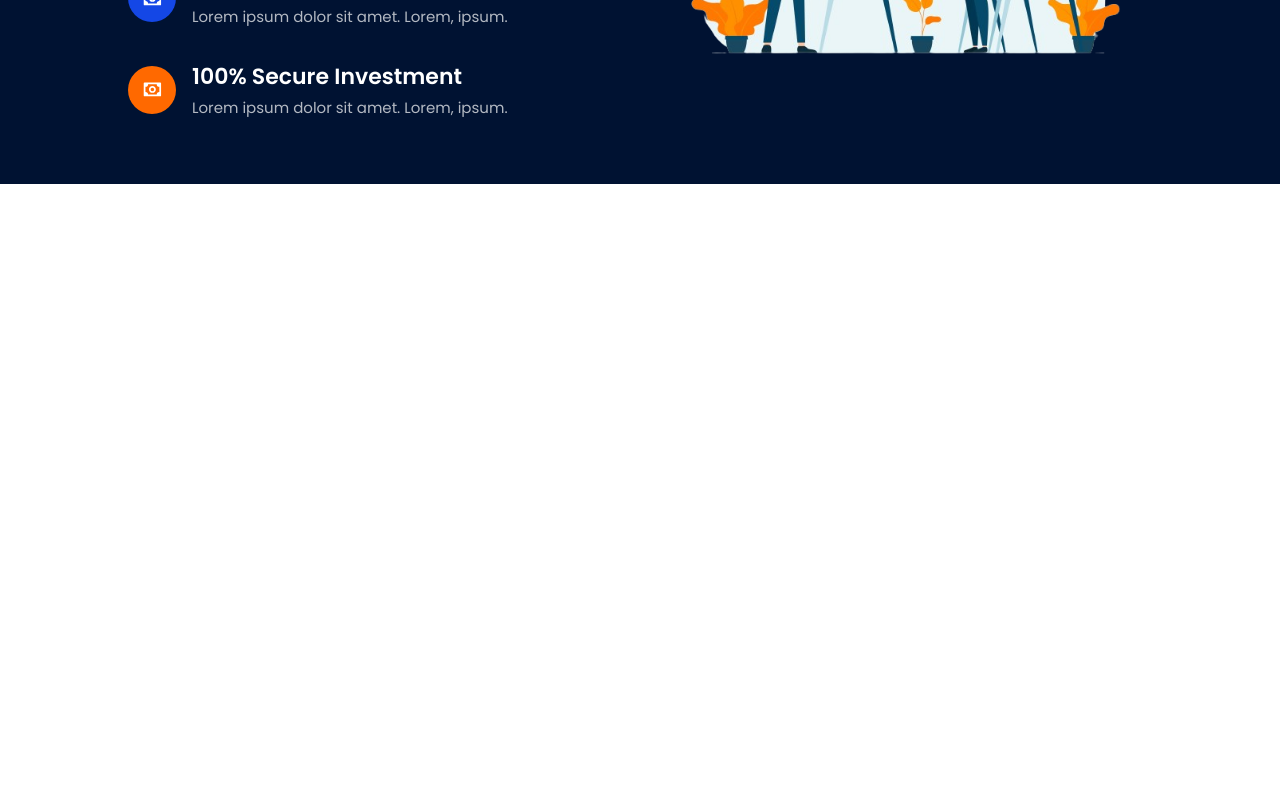
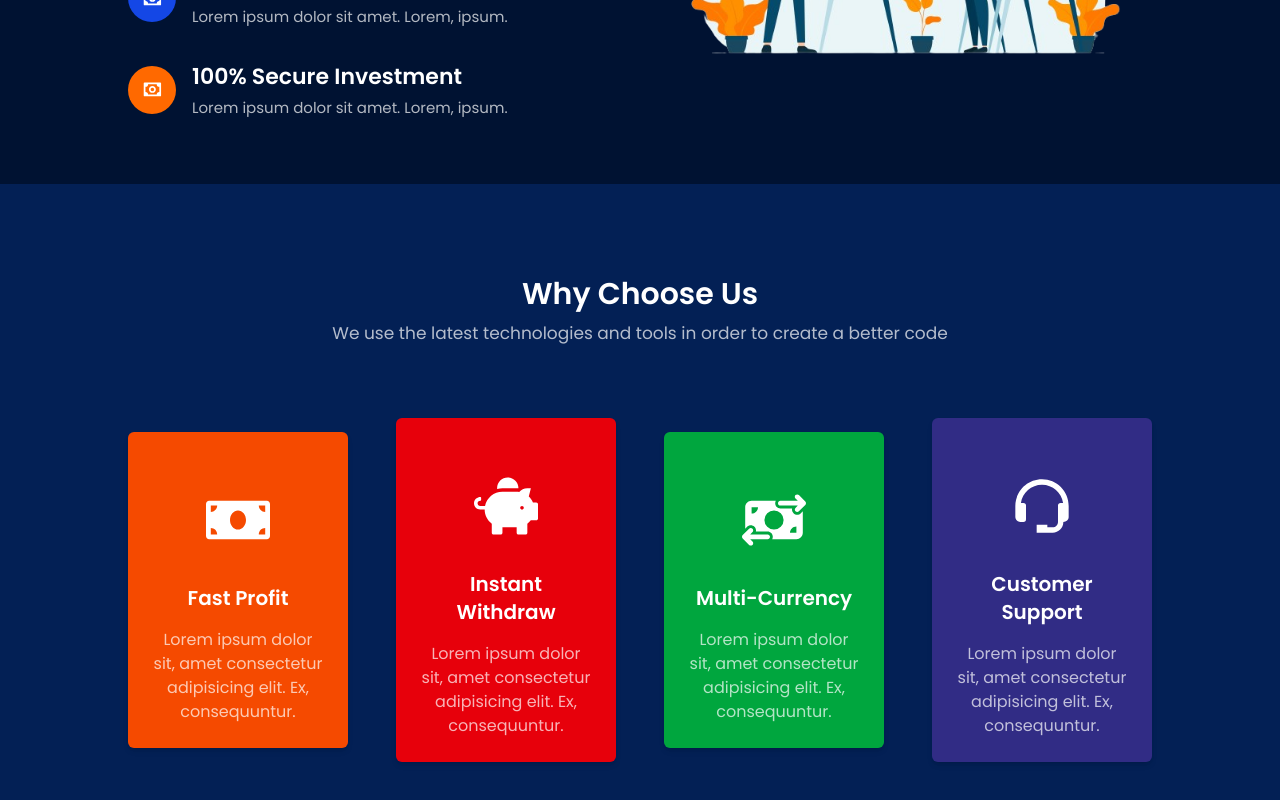
Before and after one commit to Jagu1223/investment-project, a Next.js app: page / in a window 1280 px wide. Shown: the part 1331-2131 px from the top of the page. Before the commit the page ends 1515 px from the top, so only its background shows below. Built offline with nearby package versions, Linux system fonts and the light colour scheme.

Commit message:
Feature Section Completes

```diff
--- /dev/null
+++ b/app/components/Home/Feature/Feature.tsx
@@ -0,0 +1,86 @@
+import React from "react";
+import { BiSupport } from "react-icons/bi";
+import { FaMoneyBill, FaPiggyBank } from "react-icons/fa";
+import { FaMoneyBillTransfer } from "react-icons/fa6";
+
+const Feature = () => {
+  return (
+    <div className="pt-20 pb-16 bg-[#032055]">
+      <div className="text-center p-2">
+        <h1 className="text-[22px] md:text-[30px] text-white font-semibold">
+          Why Choose Us
+        </h1>
+        <h1 className="text-[15px] mt-1 md:text-[17px] text-white opacity-70">
+          We use the latest technologies and tools in order to create a better
+          code
+        </h1>
+      </div>
+
+      {/* {define grid system} */}
+
+      <div className="w-4/5 mt-16 items-center  mx-auto grid grid-cols-1 lg:grid-cols-2 xl:grid-cols-4 gap-12">
+        {/* 1st feature card */}
+        <div>
+          <div className="p-6 cursor-pointer hover:scale-110 transition-all duration-300 bg-orange-600 rounded-md shadow-md">
+            {/* icon */}
+            <FaMoneyBill className="mx-auto mt-8 w-16 h-16 text-white" />
+            <h1 className="text-base text-center mt-8 mb-4 md:text-xl text-white font-semibold">
+              Fast Profit
+            </h1>
+            <p className=" text-center text-white  opacity-70">
+              Lorem ipsum dolor sit, amet consectetur adipisicing elit. Ex,
+              consequuntur.
+            </p>
+          </div>
+        </div>
+
+        {/* 2nd feature card */}
+        <div>
+          <div className="p-6 cursor-pointer hover:scale-110 transition-all duration-300 bg-red-600 rounded-md shadow-md">
+            {/* icon */}
+            <FaPiggyBank className="mx-auto mt-8 w-16 h-16 text-white" />
+            <h1 className="text-base text-center mt-8 mb-4 md:text-xl text-white font-semibold">
+              Instant Withdraw
+            </h1>
+            <p className=" text-center text-white  opacity-70">
+              Lorem ipsum dolor sit, amet consectetur adipisicing elit. Ex,
+              consequuntur.
+            </p>
+          </div>
+        </div>
+
+        {/* 3rd feature card */}
+        <div>
+          <div className="p-6 cursor-pointer hover:scale-110 transition-all duration-300 bg-green-600 rounded-md shadow-md">
+            {/* icon */}
+            <FaMoneyBillTransfer className="mx-auto mt-8 w-16 h-16 text-white" />
+            <h1 className="text-base text-center mt-8 mb-4 md:text-xl text-white font-semibold">
+              Multi-Currency
+            </h1>
+            <p className=" text-center text-white  opacity-70">
+              Lorem ipsum dolor sit, amet consectetur adipisicing elit. Ex,
+              consequuntur.
+            </p>
+          </div>
+        </div>
+
+        {/* 4th feature card */}
+        <div>
+          <div className="p-6 cursor-pointer hover:scale-110 transition-all duration-300 bg-indigo-900 rounded-md shadow-md">
+            {/* icon */}
+            <BiSupport className="mx-auto mt-8 w-16 h-16 text-white" />
+            <h1 className="text-base text-center mt-8 mb-4 md:text-xl text-white font-semibold">
+              Customer Support
+            </h1>
+            <p className=" text-center text-white  opacity-70">
+              Lorem ipsum dolor sit, amet consectetur adipisicing elit. Ex,
+              consequuntur.
+            </p>
+          </div>
+        </div>
+      </div>
+    </div>
+  );
+};
+
+export default Feature;
--- a/app/components/Home/Home.tsx
+++ b/app/components/Home/Home.tsx
@@ -1,12 +1,14 @@
 import React from "react";
 import Hero from "./Hero/Hero";
 import About from "./About/About";
+import Feature from "./Feature/Feature";
 
 const Home = () => {
   return (
     <div>
       <Hero />
       <About />
+      <Feature />
     </div>
   );
 };
```
